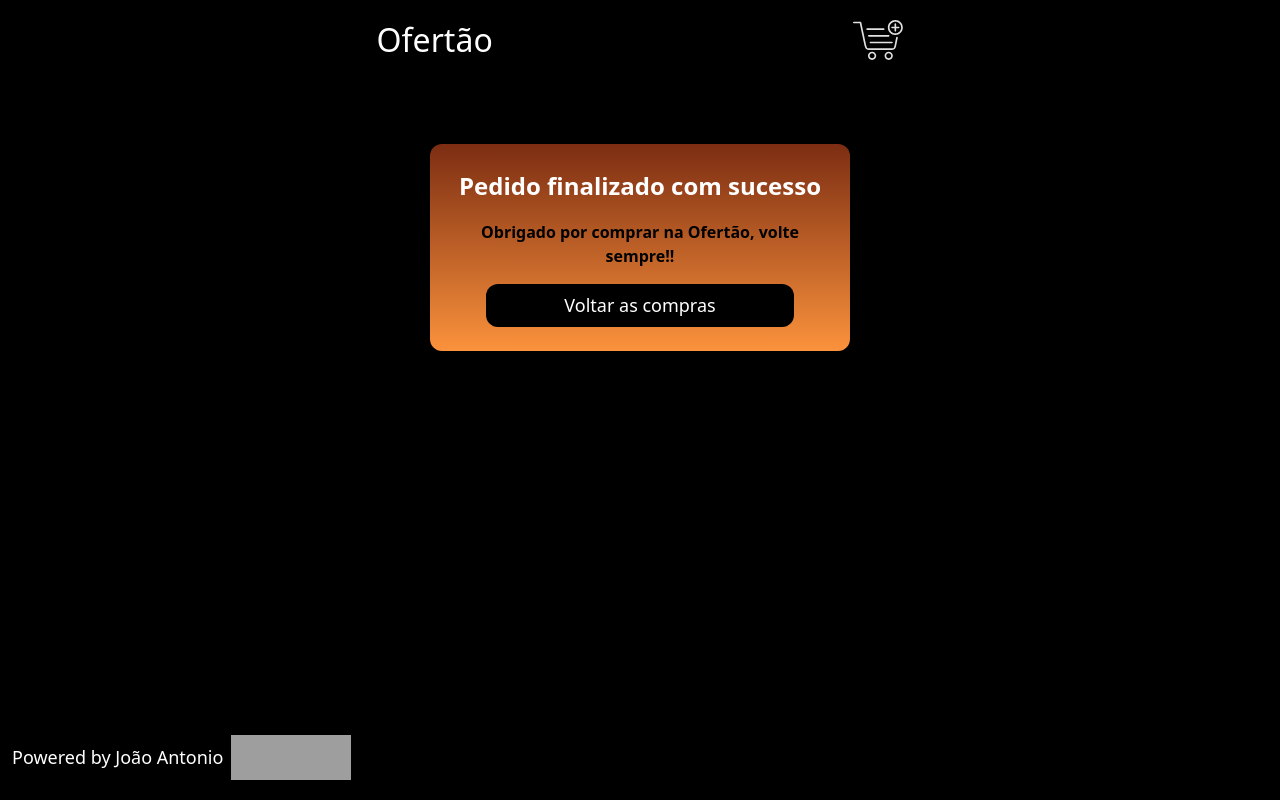
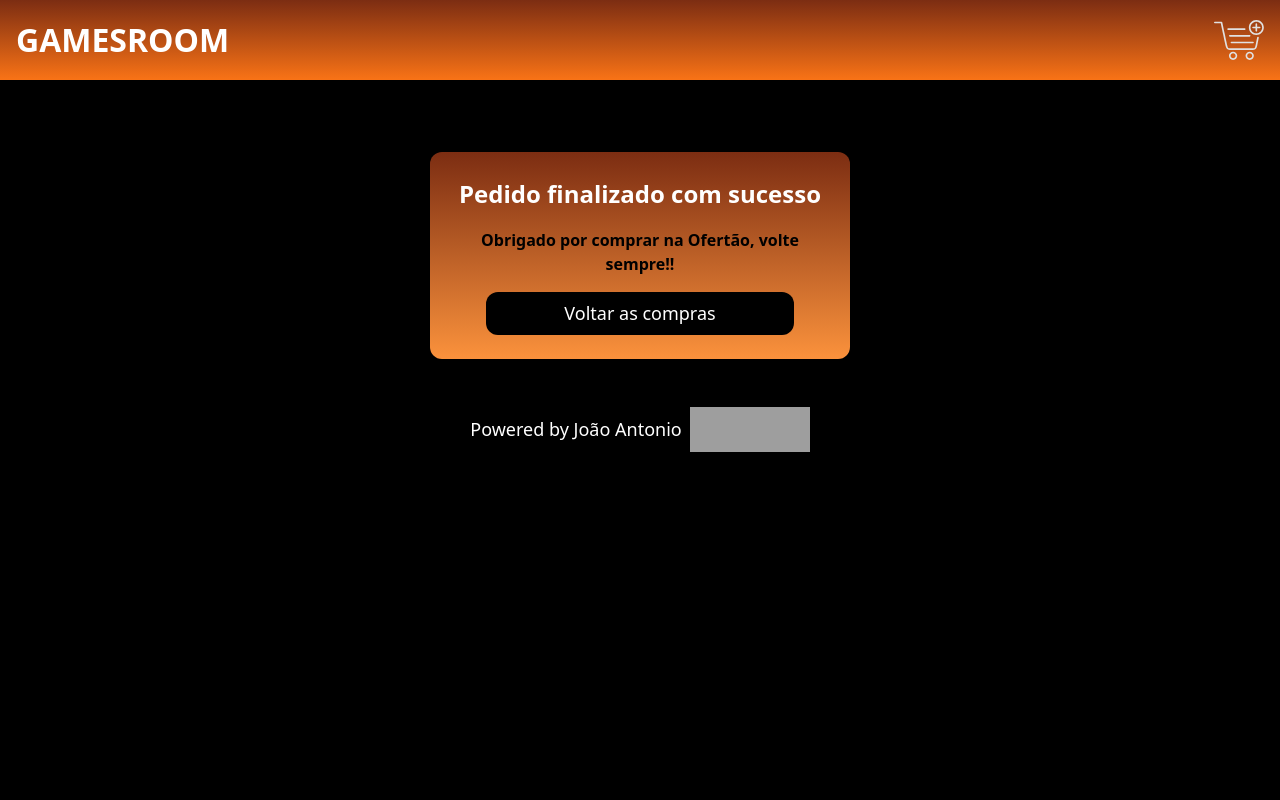
Before and after one commit to joaotoni/desafio-supera, a React (Vite) app: page /done in a window 1280 px wide. Built offline with nearby package versions, Linux system fonts and the light colour scheme; grey boxes are pictures that could not be loaded.

Commit message:
i finish customization

```diff
--- a/src/Components/Footer/Footer.jsx
+++ b/src/Components/Footer/Footer.jsx
@@ -3,7 +3,7 @@ import Linkedin from "../../Assets/Icons/linkedin.svg"
 
 export default function Footer(){
     return(
-        <footer className="flex items-center justify-center fixed bottom-5 px-3">
+        <footer className="flex items-center justify-center  bottom-5 px-3 mt-12">
                 <h2 className="text-white text-[18px] pr-2">Powered by João Antonio</h2>
                 <a href="https://www.linkedin.com/in/jo%C3%A3o-ant%C3%B4nio-martins-taveira-a4a599224/">
                     <img src={Linkedin} alt="" width={60}/>
--- a/src/Components/Header/Header.jsx
+++ b/src/Components/Header/Header.jsx
@@ -4,15 +4,15 @@ import Cart from "../../Assets/Icons/cart-icon.svg"
 export default function Header(){
     return(
         <header>
-            <nav className="flex items-center justify-evenly p-4">
+            <nav className="flex items-center justify-evenly p-4  bg-gradient-to-b from-orange-900 to-orange-500 mb-2 md:justify-between">
                 <div className="">
                     <Link to={"/"}>
-                        <h1 className="text-white text-[32px]">Ofertão</h1>
+                        <h1 className="text-white text-[32px] font-bold">GAMESROOM</h1>
                     </Link>
                 </div>
                 <div>
                     <Link to={"/cart"}>
-                        <img on src={Cart} alt="" width={50} />
+                        <img src={Cart} alt="" width={50} />
                     </Link>
                 </div>
             </nav>
--- a/src/Context/CartContext/CartContext.jsx
+++ b/src/Context/CartContext/CartContext.jsx
@@ -4,8 +4,6 @@ export const CartContext = createContext();
 
 export default function CartProvider({ children }) {
     const [productsCart, setProductsCart] = useState([]);
-
-    //{id: 1, qtd:1}
 
     function addProducToCart(card) {
       const copyProductsCart = productsCart.length == 0 ? [] : [...productsCart];
--- a/src/Pages/Home.jsx
+++ b/src/Pages/Home.jsx
@@ -6,7 +6,7 @@ export default function Home(){
 
     return(
       <main >
-        <h2 className="text-white text-center text-[28px] font-bold">Conheça os nossos produtos</h2>
+        <h2 className="text-white text-center text-[28px] font-bold">Conheça os nossos produtos!!</h2>
         <section className="flex py-6">
           <div className="flex overflow-x-auto scrollbar scrollbar-track-[#1d1d1d] py-6">
             {List.map((card) =>(
```
